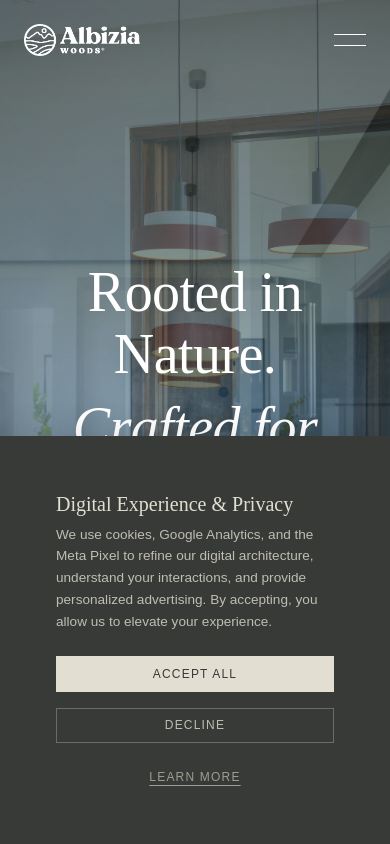
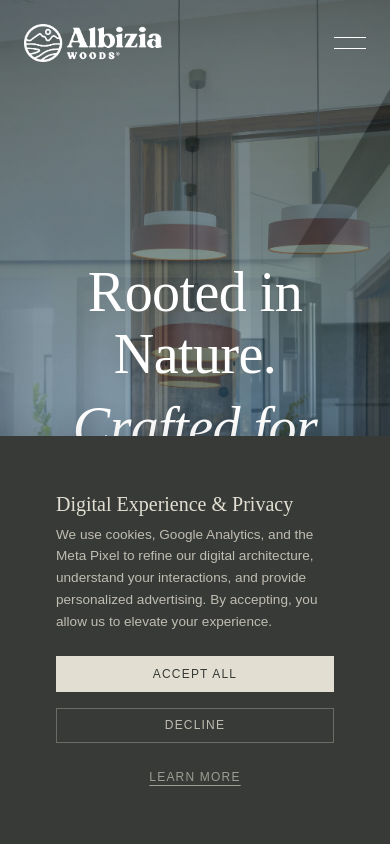
Before and after one commit to adriivas3092/albizia-woods-site, a React (Vite) app: page / in a window 390 px wide. Shown: the top 844 px of the page. Built offline with nearby package versions, Linux system fonts and the light colour scheme; grey boxes are pictures that could not be loaded.

Commit message:
style: globally increase logo size across all headers

```diff
--- a/src/components/Header.module.css
+++ b/src/components/Header.module.css
@@ -26,7 +26,7 @@
 }
 
 .logoImg {
-  height: 36px;
+  height: 48px;
   filter: brightness(0) invert(1);
   transition: transform 0.6s cubic-bezier(0.16, 1, 0.3, 1);
 }
@@ -143,6 +143,6 @@
     padding: 1rem var(--space-sm);
   }
   .logoImg {
-    height: 32px;
+    height: 38px;
   }
 }
--- a/src/components/HeroSection.module.css
+++ b/src/components/HeroSection.module.css
@@ -63,7 +63,7 @@
 }
 
 .logoImg {
-  height: 40px;
+  height: 56px;
   filter: brightness(0) invert(1);
 }
 
@@ -246,6 +246,9 @@
   .header {
     padding: var(--space-md);
   }
+  .logoImg {
+    height: 44px;
+  }
   .nav {
     display: none;
   }
```
